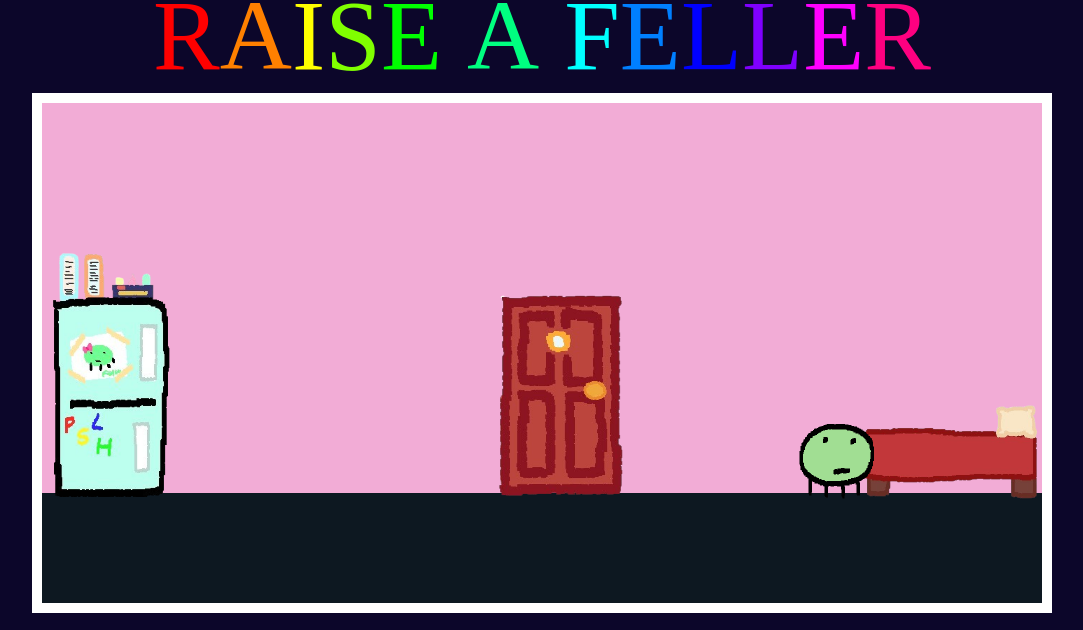
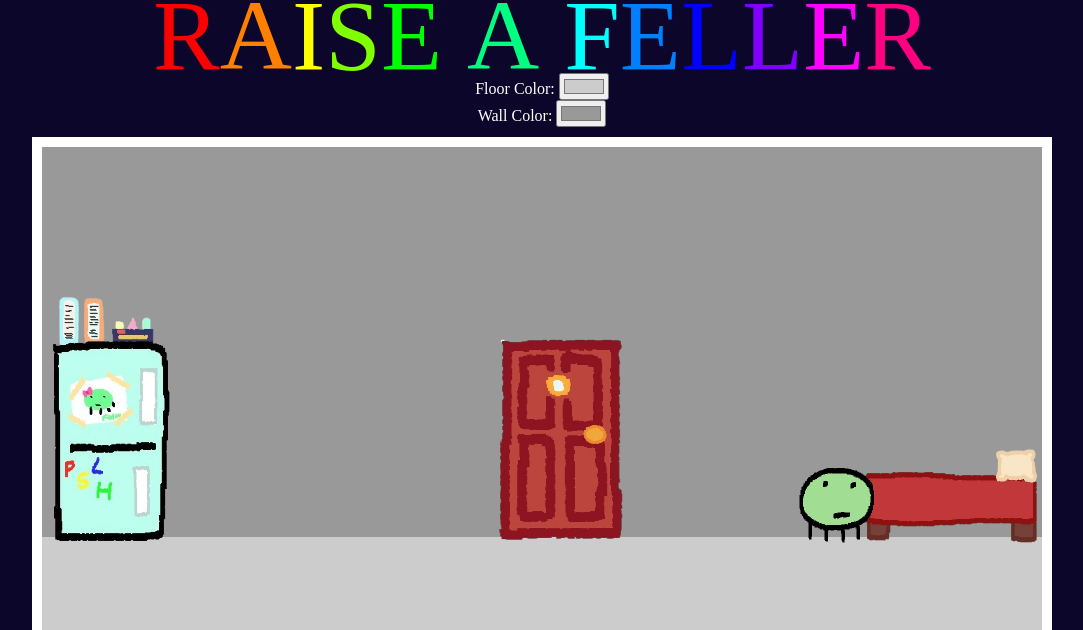
Before and after one commit to dr34m-1sl4nd/lilbuddy, a plain HTML site: page index.html in a window 1280 px wide. Shown: the top 630 px of the page, without its empty margins (98-1181 px from the left). Drawn offline with Linux system fonts and the light colour scheme; a web font is replaced by a local one.

Commit message:
YAY MORE FEATURES YAY

```diff
--- a/index.html
+++ b/index.html
@@ -1,24 +1,46 @@
 <!DOCTYPE html>
 <html lang="en">
+
 <head>
     <meta charset="UTF-8">
     <meta name="viewport" content="width=device-width, initial-scale=1.0">
     <title>Raise A Feller</title>
-    <link rel ="stylesheet" href="style.css">
+    <link rel="stylesheet" href="style.css">
+    <link rel="icon" href="assets/idle.gif" type="image/gif">
 </head>
+
 <body>
-    <div class="rainbow-text">
-        <span class="block-line"><span><span style="color:#ff0000">R</span><span style="color:#ff8000">A</span><span style="color:#ffff00">I</span><span style="color:#80ff00">S</span><span style="color:#00ff00">E&nbsp;</span></span><span style="color:#00ff80">A&nbsp;</span><span><span style="color:#00ffff">F</span><span style="color:#007fff">E</span><span style="color:#0000ff">L</span><span style="color:#7f00ff">L</span><span style="color:#ff00ff">E</span><span style="color:#ff0080">R</span></span></span>
-    </div>
+    <section class="rainbow-text">
+        <span class="block-line"><span><span style="color:#ff0000">R</span><span style="color:#ff8000">A</span><span
+                    style="color:#ffff00">I</span><span style="color:#80ff00">S</span><span
+                    style="color:#00ff00">E&nbsp;</span></span><span style="color:#00ff80">A&nbsp;</span><span><span
+                    style="color:#00ffff">F</span><span style="color:#007fff">E</span><span
+                    style="color:#0000ff">L</span><span style="color:#7f00ff">L</span><span
+                    style="color:#ff00ff">E</span><span style="color:#ff0080">R</span></span></span>
+                    </section>
+    <section class="color-picker">
+        <label>Floor Color: <input type="color" id="floorColorPicker" value="#cccccc"></label>
+        <label>Wall Color: <input type="color" id="wallColorPicker" value="#999999"></label>
+    </section>
     <canvas id="pet-canvas" width="1000" height="500"></canvas>
-    <section class= "stats-box" id="stats-box">
+    <section class="stats-box" id="stats-box">
         <p id="dialogue">Your Feller has just moved in.</p>
         <div class="stat-container">
-            <div class="stat-name">Hunger: <div class="stat-bar-bg"><div id="hunger-bar" class="stat-bar"></div></div></div>
-            <div class="stat-name">Energy: <div class="stat-bar-bg"><div id="energy-bar" class="stat-bar"></div></div></div>
-            <div class="stat-name">Fun: <div class="stat-bar-bg"><div id="fun-bar" class="stat-bar"></div></div></div>
-          </div>
+            <div class="stat-name">Hunger: <div class="stat-bar-bg">
+                    <div id="hunger-bar" class="stat-bar"></div>
+                </div>
+            </div>
+            <div class="stat-name">Energy: <div class="stat-bar-bg">
+                    <div id="energy-bar" class="stat-bar"></div>
+                </div>
+            </div>
+            <div class="stat-name">Fun: <div class="stat-bar-bg">
+                    <div id="fun-bar" class="stat-bar"></div>
+                </div>
+            </div>
+        </div>
     </section>
     <script src="script.js"></script>
 </body>
+
 </html>
--- a/script.js
+++ b/script.js
@@ -43,6 +43,9 @@ let fun = 50;
 let cooldown = false;
 
 let gameOver = false;
+
+let floorColor = '#cccccc';
+let wallColor = '#999999';
 
 let isFlipping = false;
 let flipFrame = 0;
@@ -101,7 +104,7 @@ function notifyNeed() {
 }
 
 
-// lower stats every 5 seconds
+// lower stats every second
 const statInterval = setInterval(() => {
   hunger = Math.max(0, hunger - 0.3);
   energy = Math.max(0, energy - 0.2);
@@ -228,11 +231,11 @@ function update() {
 function draw() {
   const ctx = canvas.getContext('2d');
   // wall color
-  ctx.fillStyle = '#f2acd6';
+  ctx.fillStyle = wallColor;
   ctx.fillRect(0, 0, canvas.width, canvas.height);
 
   // floor color
-  ctx.fillStyle = '#0D1821';
+  ctx.fillStyle = floorColor;
   ctx.fillRect(0, 390, canvas.width, 300);
 
 
@@ -284,6 +287,17 @@ function draw() {
   }
 }
 
+// Event listeners for color pickers
+document.getElementById('floorColorPicker').addEventListener('input', function(e) {
+  floorColor = e.target.value;
+  draw();
+});
+
+document.getElementById('wallColorPicker').addEventListener('input', function(e) {
+  wallColor = e.target.value;
+  draw();
+});
+
 
 function loop() {
   maybeDoFlip();
--- a/style.css
+++ b/style.css
@@ -8,6 +8,7 @@ body {
     background: #0c062a;
     overflow: hidden;
     font-family: 'Darumadrop One';
+    color: #fff;
 }
 
 .rainbow-text {
@@ -22,7 +23,7 @@ canvas {
 
 .stats-box {
     background-color: #23045a;
-    height: 300px;
+    height: 250px;
     width: 1000px;
     border: 10px solid #ffffff;
     margin-top: 20px;
@@ -57,5 +58,13 @@ canvas {
     font-size: 30px;
     height: 40px;
     text-overflow: ellipsis;
-    margin: 20px;
+    margin: 20px 20px -40px 20px;
   }
+
+  .color-picker {
+    display: flex;
+    flex-direction: column;
+    justify-content: space-between;
+    align-items: center;
+    margin: -20px 0 10px 0;
+  }
```
